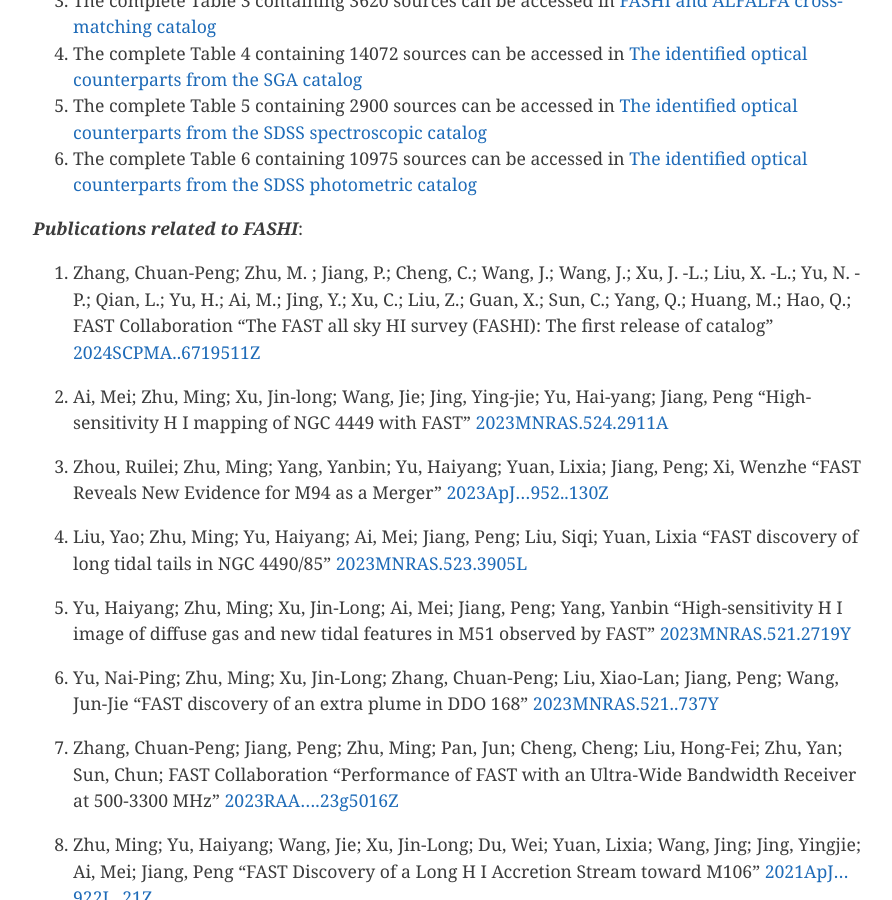
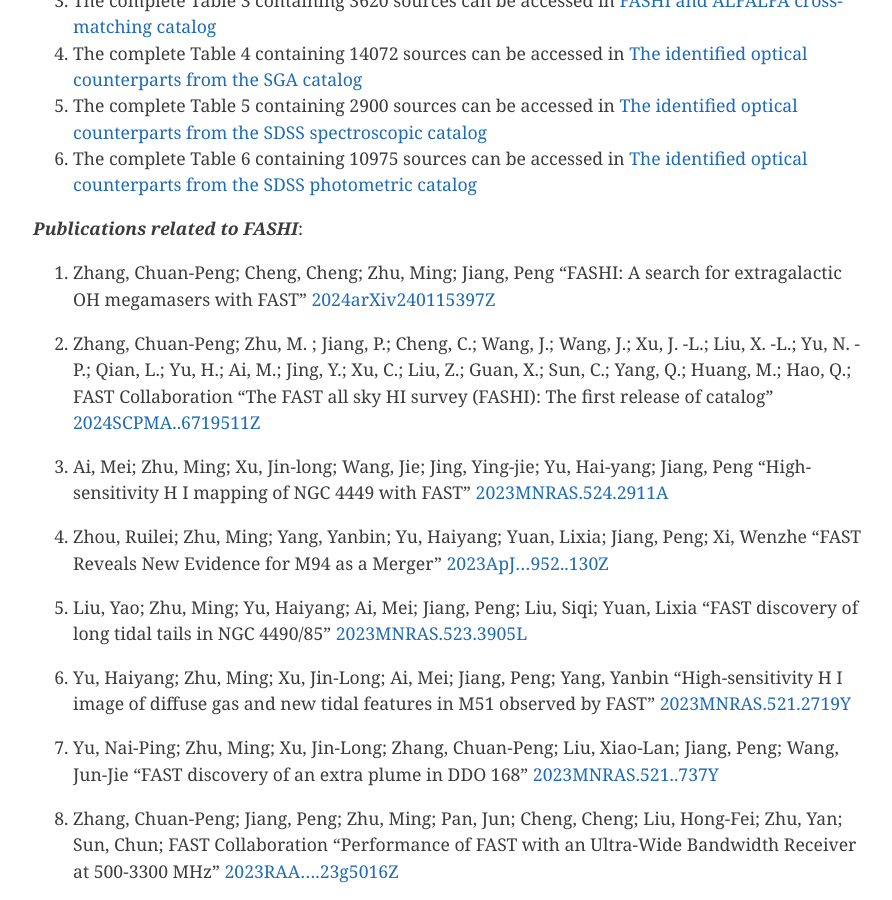
Before and after one commit to zcp521/zcp521.github.io, a Jekyll site: the page built from fashi.md, in a window 1280 px wide and 900 px high, scrolled down 2912 px. Shown: the whole window, without its empty margins (191-1083 px from the left). Built offline with Jekyll 4.4.1, drawn with Linux system fonts in a browser that asks for light colours.

Commit message:
Update fashi.md

```diff
--- a/fashi.md
+++ b/fashi.md
@@ -105,6 +105,10 @@
 
 ***Publications related to FASHI***:
 
+9. Zhang, Chuan-Peng; Cheng, Cheng; Zhu, Ming; Jiang, Peng
+	"FASHI: A search for extragalactic OH megamasers with FAST"
+	[2024arXiv240115397Z](https://ui.adsabs.harvard.edu/abs/2024arXiv240115397Z/abstract)
+
 8. Zhang, Chuan-Peng; Zhu, M. ; Jiang, P.; Cheng, C.; Wang, J.; Wang, J.; Xu, J. -L.; Liu, X. -L.;
        Yu, N. -P.; Qian, L.; Yu, H.; Ai, M.; Jing, Y.; Xu, C.; Liu, Z.; Guan, X.; Sun, C.; Yang, Q.;
        Huang, M.; Hao, Q.; FAST Collaboration
```
